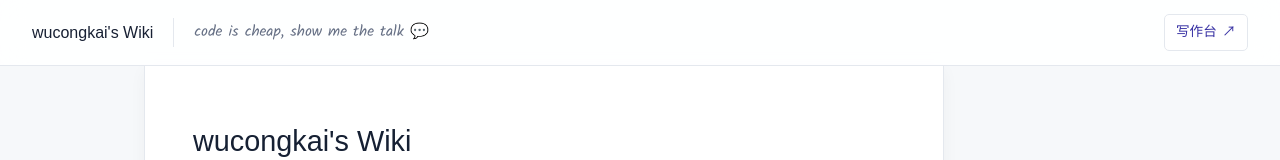
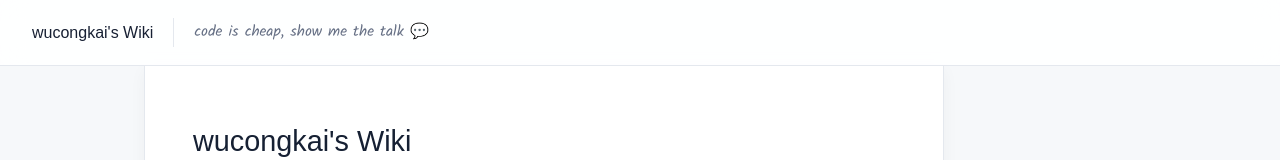
Before and after one commit to wucongkai/wucongkai.github.io, a Next.js app: page / in a window 1280 px wide. Shown: the top 160 px of the page. Built offline with nearby package versions, Linux system fonts and the light colour scheme; a web font is replaced by a local one.

Commit message:
chore: remove writing studio link from public header (#11)
Co-authored-by: wucongkai <223414714+wucongkai@users.noreply.github.com>

```diff
--- a/app/globals.css
+++ b/app/globals.css
@@ -21,7 +21,6 @@ a:focus-visible, summary:focus-visible { outline: 2px solid var(--link); outline
 .header-inner { min-height: 65px; padding: .8rem 2rem; display: flex; gap: 1.25rem; align-items: center; }
 .wordmark { flex-shrink: 0; font-family: var(--heading-font); color: #172033; font-size: 1rem; white-space: nowrap; }
 .header-tagline { min-width: 0; padding: .2rem 0 .2rem 1.25rem; border-left: 1px solid var(--line); color: var(--muted); font-size: .95rem; line-height: 1.5; }
-.studio-link { margin-left: auto; flex-shrink: 0; padding: .3rem .7rem; border: 1px solid var(--line); border-radius: 5px; font-size: .85rem; background: var(--paper); }
 .page-shell:has(.studio) { max-width: 1500px; }
 .paper:has(.studio) { max-width: none; padding: 2rem; }
 @media (max-width: 520px) { .header-tagline { display: none; } .paper:has(.studio) { padding: 1.2rem; } }
--- a/app/layout.tsx
+++ b/app/layout.tsx
@@ -25,7 +25,6 @@ export default function RootLayout({ children }: { children: React.ReactNode })
             <span className="header-tagline" lang="en">
               code is cheap, show me the talk <span aria-hidden="true">💬</span>
             </span>
-            <Link className="studio-link" href="/studio/" prefetch={false}>写作台 ↗</Link>
           </div>
         </header>
         <div className="page-shell"><main className="paper" id="main">{children}</main></div>
```
Also changed, not shown: 2 other files (tests, documents, lock files or other folders).
